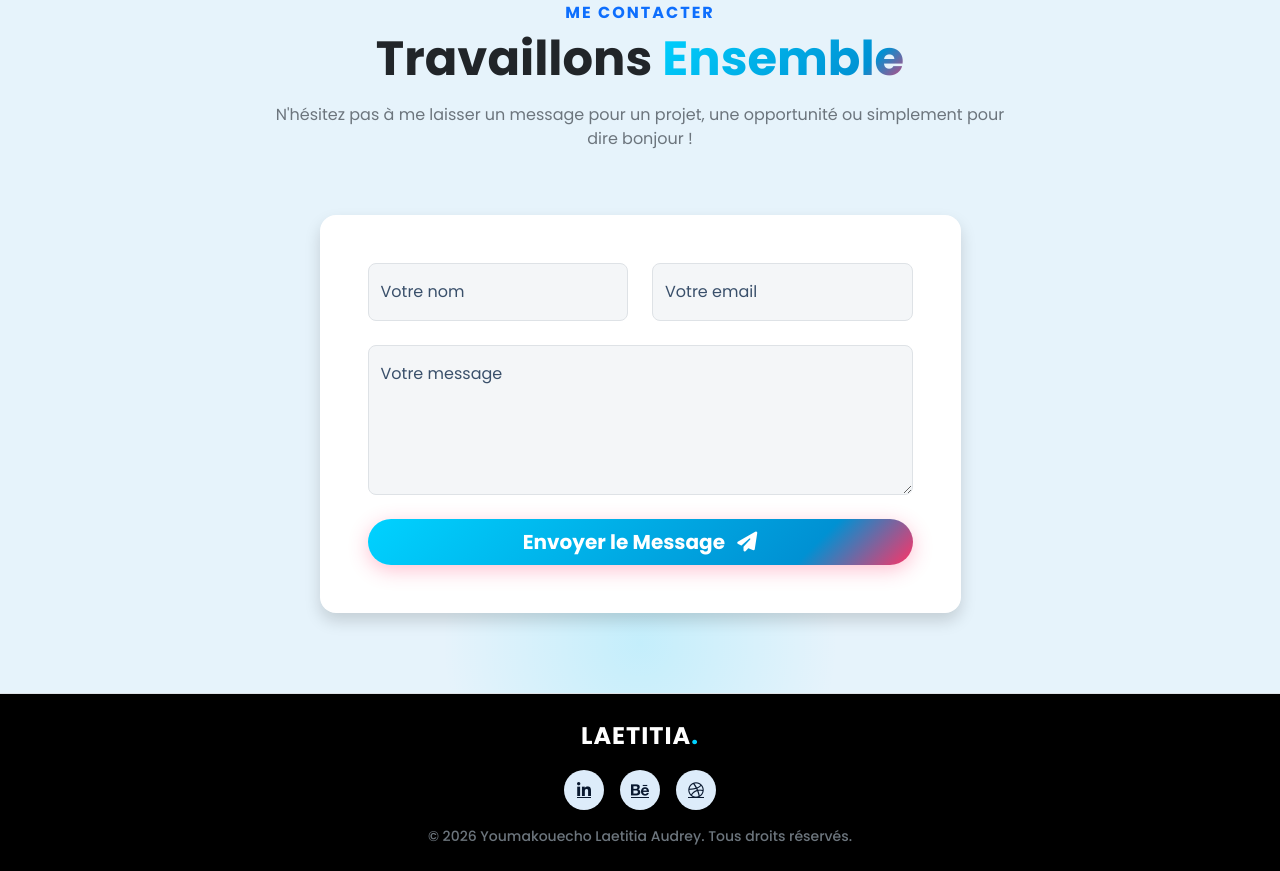
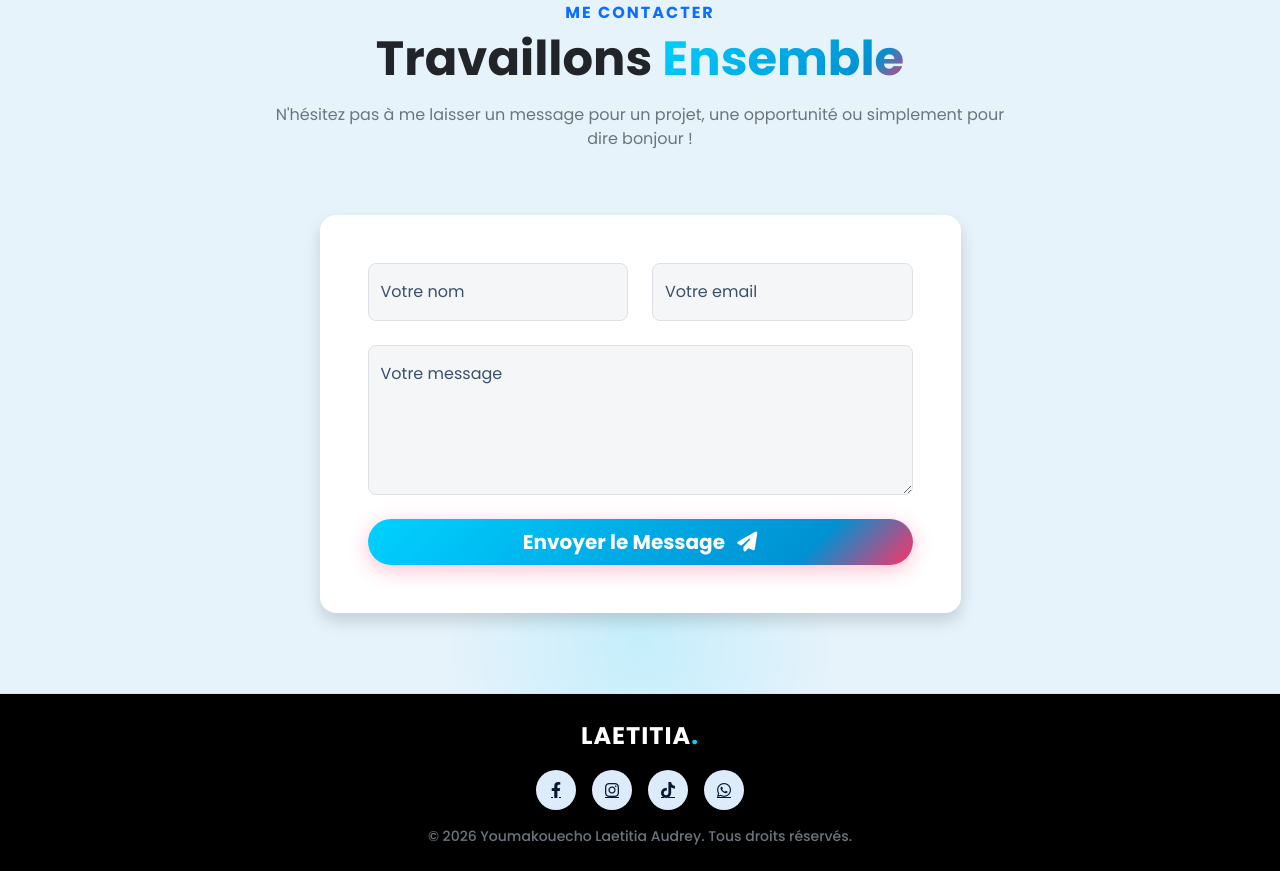
Before and after one commit to laetitiaaudrey174-lgtm/portefolio, a plain HTML site: page index.html in a window 1280 px wide. Shown: the part 3474-4345 px from the top of the page. Drawn offline with nearby package versions, Linux system fonts and the light colour scheme.

Commit message:
amelioration du style

```diff
--- a/css/style.css
+++ b/css/style.css
@@ -15,6 +15,12 @@
     --gradient: linear-gradient(135deg, var(--primary) 0%, var(--primary-dark) 80%, var(--secondary) 100%);
     --glass-bg: rgba(255, 255, 255, 0.7);
     --glass-border: rgba(0, 210, 255, 0.15);
+}
+
+html, body {
+    overflow-x: hidden;
+    width: 100%;
+    max-width: 100vw;
 }
 
 body {
@@ -317,7 +323,7 @@ h1, h2, h3, h4, h5, h6, .navbar-brand {
 
 .timeline-dot {
     position: absolute;
-    left: -2.85rem;
+    left: -13px; /* Centers the 24px dot on the 3px border */
     top: 1.5rem;
     width: 24px;
     height: 24px;
--- a/index.html
+++ b/index.html
@@ -33,7 +33,8 @@
                     <li class="nav-item"><a class="nav-link" href="#home" data-i18n="nav_home">Accueil</a></li>
                     <li class="nav-item"><a class="nav-link" href="#about" data-i18n="nav_about">À propos</a></li>
                     <li class="nav-item"><a class="nav-link" href="#skills" data-i18n="nav_skills">Compétences</a></li>
-                    <li class="nav-item"><a class="nav-link" href="#education" data-i18n="nav_education">Formation</a></li>
+                    <li class="nav-item"><a class="nav-link" href="#education" data-i18n="nav_education">Formation</a>
+                    </li>
                     <li class="nav-item"><a class="nav-link" href="#portfolio"
                             data-i18n="nav_portfolio">Réalisations</a></li>
                     <li class="nav-item"><a class="nav-link" href="#contact" data-i18n="nav_contact">Contact</a></li>
@@ -198,8 +199,10 @@
         <div class="container">
             <div class="text-center mb-5">
                 <h6 class="text-primary text-uppercase fw-bold ls-2 mb-2" data-i18n="edu_subtitle">Mon Parcours</h6>
-                <h2 class="display-5 fw-bold text-dark mb-3" data-i18n="edu_title">Ma <span class="text-gradient">Formation</span></h2>
-                <p class="text-secondary max-w-600 mx-auto" data-i18n="edu_desc">Aperçu de mon parcours académique et de mes apprentissages.</p>
+                <h2 class="display-5 fw-bold text-dark mb-3" data-i18n="edu_title">Ma <span
+                        class="text-gradient">Formation</span></h2>
+                <p class="text-secondary max-w-600 mx-auto" data-i18n="edu_desc">Aperçu de mon parcours académique et de
+                    mes apprentissages.</p>
             </div>
 
             <div class="row justify-content-center">
@@ -210,9 +213,11 @@
                             <div class="timeline-dot"></div>
                             <div class="timeline-content glass-card p-4 rounded-4 shadow-sm">
                                 <span class="badge bg-primary mb-3 text-white px-3 py-2 fw-semibold">2025 - 2026</span>
-                                <h4 class="fw-bold text-dark mb-1" data-i18n="edu_1_title">BTS Design Graphique et Web</h4>
+                                <h4 class="fw-bold text-dark mb-1" data-i18n="edu_1_title">BTS Design Graphique et Web
+                                </h4>
                                 <h6 class="text-primary mb-3" data-i18n="edu_1_school">IUGET, Bonaberi</h6>
-                                <p class="text-secondary mb-0" data-i18n="edu_1_desc">Études supérieures en design visuel et conception web. Situé à 4-stage Bonaberi, Douala, Cameroun.</p>
+                                <p class="text-secondary mb-0" data-i18n="edu_1_desc">Études supérieures en design
+                                    visuel et conception web. Situé à 4-stage Bonaberi, Douala, Cameroun.</p>
                             </div>
                         </div>
                         <!-- Education Item 2 -->
@@ -220,9 +225,11 @@
                             <div class="timeline-dot"></div>
                             <div class="timeline-content glass-card p-4 rounded-4 shadow-sm">
                                 <span class="badge bg-primary mb-3 text-white px-3 py-2 fw-semibold">2023 - 2024</span>
-                                <h4 class="fw-bold text-dark mb-1" data-i18n="edu_2_title">Advanced Level en Sciences</h4>
+                                <h4 class="fw-bold text-dark mb-1" data-i18n="edu_2_title">Advanced Level en Sciences
+                                </h4>
                                 <h6 class="text-primary mb-3" data-i18n="edu_2_school">NABICO, Bonaberi</h6>
-                                <p class="text-secondary mb-0" data-i18n="edu_2_desc">Diplôme de fin d'études avec spécialisation scientifique. Situé à Ancienne Route Bonaberi, Douala.</p>
+                                <p class="text-secondary mb-0" data-i18n="edu_2_desc">Diplôme de fin d'études avec
+                                    spécialisation scientifique. Situé à Ancienne Route Bonaberi, Douala.</p>
                             </div>
                         </div>
                     </div>
@@ -330,6 +337,7 @@
                     <p class="text-secondary" data-i18n="contact_desc">N'hésitez pas à me laisser un message pour un
                         projet, une opportunité ou simplement pour dire bonjour ! Vous pouvez aussi m'écrire directement
                         sur WhatsApp au <strong>+237 686727318</strong>.</p>
+
                 </div>
             </div>
             <div class="row justify-content-center">
@@ -381,9 +389,10 @@
                 <a class="navbar-brand fw-bold fs-4 text-dark mb-3" href="#home"
                     style="letter-spacing: 1px;">LAETITIA<span style="color: var(--primary);">.</span></a>
                 <div class="social-links-footer mb-3 d-flex gap-3">
-                    <a href="#" class="social-icon"><i class="fab fa-linkedin-in"></i></a>
-                    <a href="#" class="social-icon"><i class="fab fa-behance"></i></a>
-                    <a href="#" class="social-icon"><i class="fab fa-dribbble"></i></a>
+                    <a href="https://www.facebook.com/" target="_blank" class="social-icon" title="Facebook"><i class="fab fa-facebook-f"></i></a>
+                    <a href="https://www.instagram.com/" target="_blank" class="social-icon" title="Instagram"><i class="fab fa-instagram"></i></a>
+                    <a href="https://www.tiktok.com/" target="_blank" class="social-icon" title="TikTok"><i class="fab fa-tiktok"></i></a>
+                    <a href="https://wa.me/237686727318" target="_blank" class="social-icon" title="WhatsApp"><i class="fab fa-whatsapp"></i></a>
                 </div>
                 <!-- MISE À JOUR DE L'ANNÉE À 2026 -->
                 <p class="text-secondary m-0 small fw-medium" data-i18n="footer_copy">&copy; 2026 Youmakouecho Laetitia
@@ -416,7 +425,8 @@
                         "Créative et passionnée par le design graphique et l'innovation visuelle."
                     </p>
                     <p class="text-secondary text-start" data-i18n="modal_desc">
-                        Mon parcours de designer me permet d'explorer les multiples facettes de la conception créative. Je
+                        Mon parcours de designer me permet d'explorer les multiples facettes de la conception créative.
+                        Je
                         m'attache à créer des designs qui ont du sens, en mêlant créativité, stratégie de marque et une
                         forte orientation utilisateur. Mon objectif est d'apprendre au quotidien et d'apporter ma touche
                         unique à chaque projet sur lequel je travaille.
```
